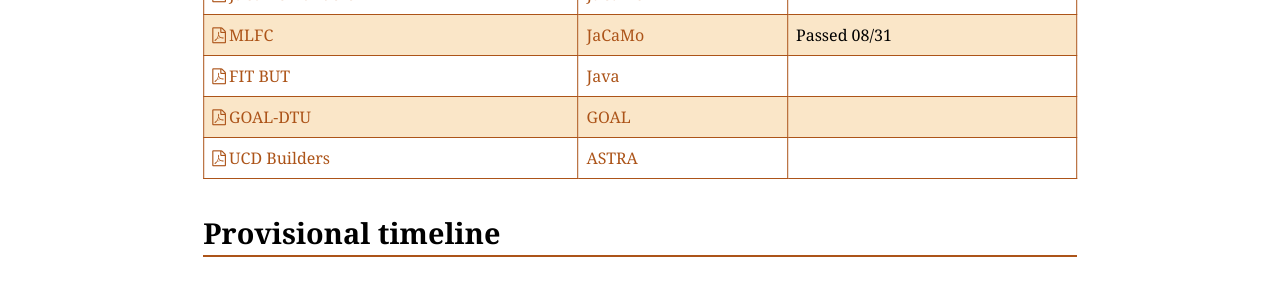
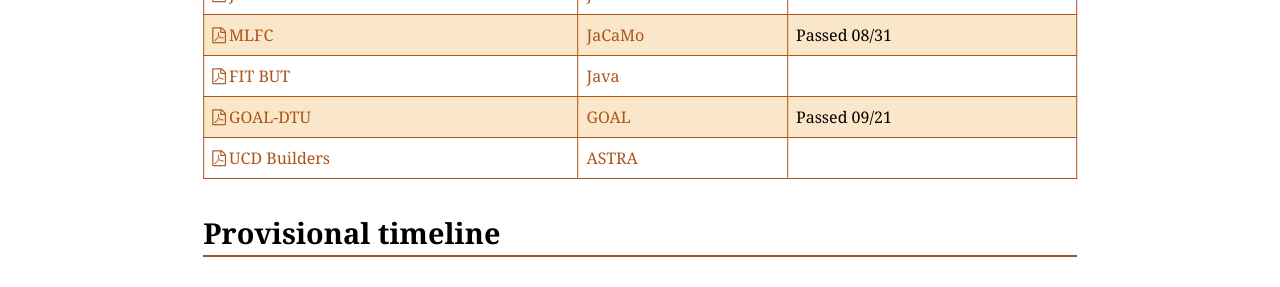
Before and after one commit to agentcontest/agentcontest.github.io, a Jekyll site: the page built from 2020/index.md, in a window 1280 px wide and 900 px high, scrolled down 962 px. Shown: the part 154-441 px from the top of the window. Built offline with Jekyll 4.4.1, drawn with Linux system fonts in a browser that asks for light colours.

Commit message:
qualify dtu

```diff
--- a/2020/index.md
+++ b/2020/index.md
@@ -27,7 +27,7 @@
 [JaCaMo Builders](registrations/JaCaMo_Builders.pdf) | [JaCaMo](http://jacamo.sourceforge.net/) |
 [MLFC](registrations/MLFC.pdf) | [JaCaMo](http://jacamo.sourceforge.net/) | Passed 08/31
 [FIT BUT](registrations/FIT_BUT.pdf) | [Java](https://www.java.com/) |
-[GOAL-DTU](registrations/GOAL-DTU.pdf) | [GOAL](https://goalapl.atlassian.net/wiki/) |
+[GOAL-DTU](registrations/GOAL-DTU.pdf) | [GOAL](https://goalapl.atlassian.net/wiki/) | Passed 09/21
 [UCD Builders](registrations/UCD_Builders.pdf) | [ASTRA](http://astralanguage.com/) |
 
 Provisional timeline
```
